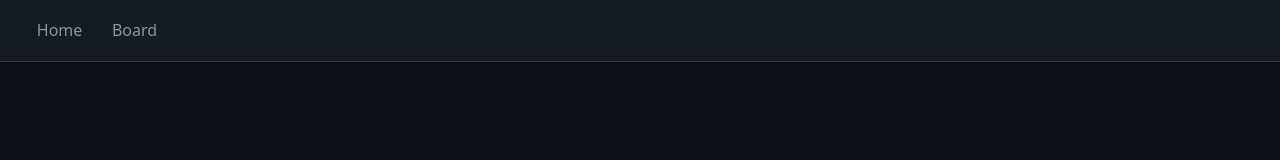
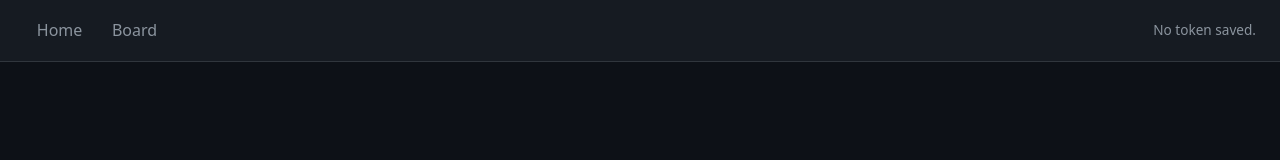
Before and after one commit to BassamR14/js3-finalproject-sprintboard, a Next.js app: page / in a window 1280 px wide. Shown: the top 160 px of the page. Built offline with nearby package versions, Linux system fonts and the light colour scheme.

Commit message:
Added check if PAT is saved in localstorage + Information/Button in navigation component regarding PAT +styling.

```diff
--- a/src/app/components/Navigation.module.css
+++ b/src/app/components/Navigation.module.css
@@ -1,5 +1,7 @@
 .nav {
   display: flex;
+  align-items: center;
+
   gap: 0.25rem;
   padding: 0.75rem 1.5rem;
   background: var(--surface);
@@ -24,3 +26,35 @@
   outline: 2px solid var(--accent);
   outline-offset: 2px;
 }
+
+.token {
+  margin-left: auto;
+  display: flex;
+  align-items: center;
+  gap: 0.75rem;
+  font-size: 0.85rem;
+  color: var(--text-muted);
+}
+
+.clear {
+  padding: 0.25rem 0.6rem;
+  background: none;
+  border: 1px solid var(--border);
+  border-radius: var(--radius);
+  color: var(--text-muted);
+  font: inherit;
+  cursor: pointer;
+  transition:
+    color 0.15s,
+    background 0.15s;
+}
+
+.clear:hover {
+  color: var(--text);
+  background: var(--border);
+}
+
+.clear:focus-visible {
+  outline: 2px solid var(--accent);
+  outline-offset: 2px;
+}
--- a/src/app/components/Navigation.tsx
+++ b/src/app/components/Navigation.tsx
@@ -1,7 +1,21 @@
+"use client";
+
 import Link from "next/link";
 import styles from "./Navigation.module.css";
+import { useEffect, useState } from "react";
 
 export default function Navigation() {
+  const [hasPat, setHasPat] = useState(false);
+
+  useEffect(() => {
+    setHasPat(Boolean(localStorage.getItem("pat-token")));
+  }, []);
+
+  function handleClearPat() {
+    localStorage.removeItem("pat-token");
+    setHasPat(false);
+  }
+
   return (
     <nav className={styles.nav}>
       <Link href="/" className={styles.link}>
@@ -11,6 +25,20 @@ export default function Navigation() {
       <Link href="/board" className={styles.link}>
         Board
       </Link>
+
+      <div className={styles.token}>
+        <span>
+          {hasPat ? "Token saved in this browser." : "No token saved."}
+        </span>
+        {hasPat && (
+          <button
+            type="button"
+            className={styles.clear}
+            onClick={handleClearPat}>
+            Clear token
+          </button>
+        )}
+      </div>
     </nav>
   );
 }
```
